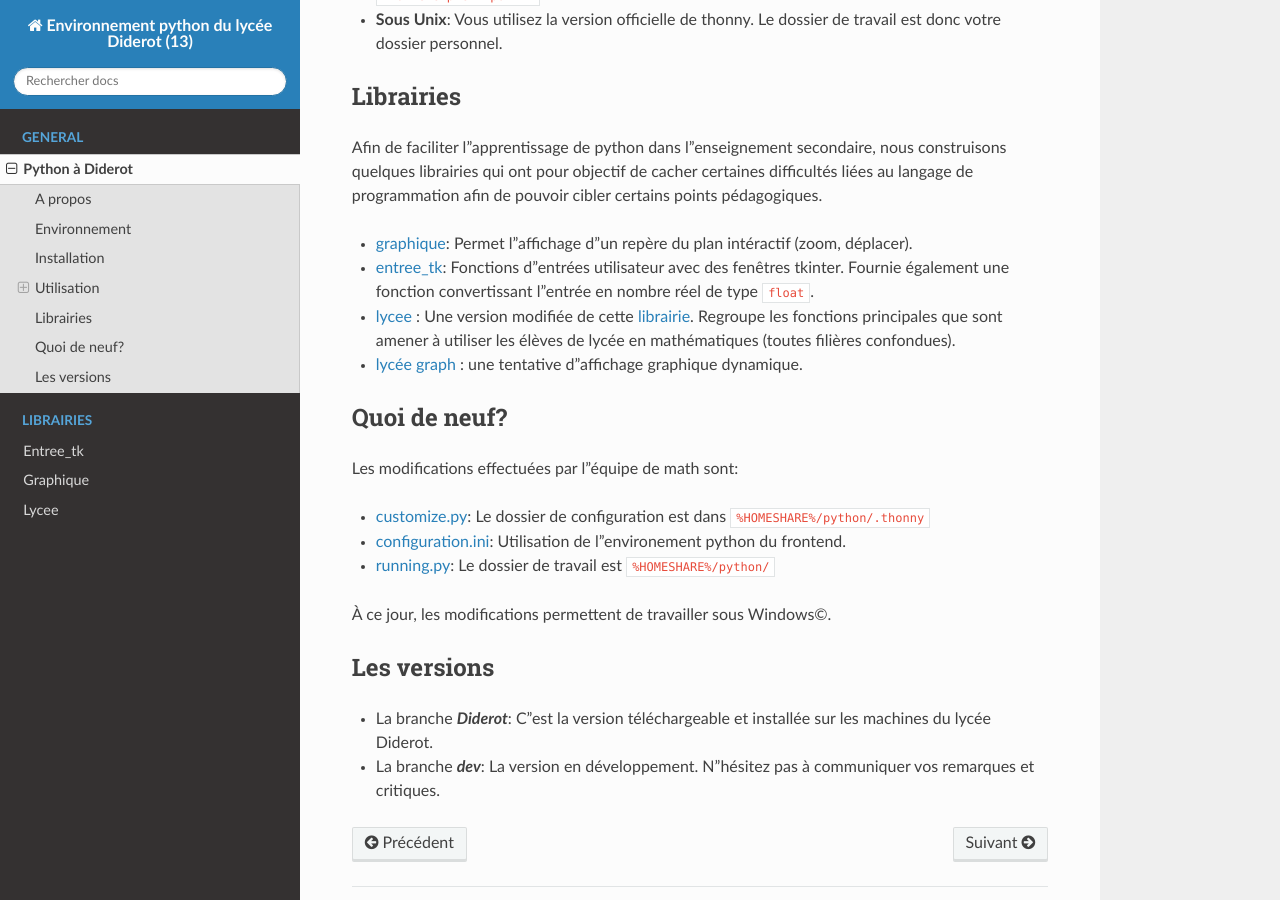
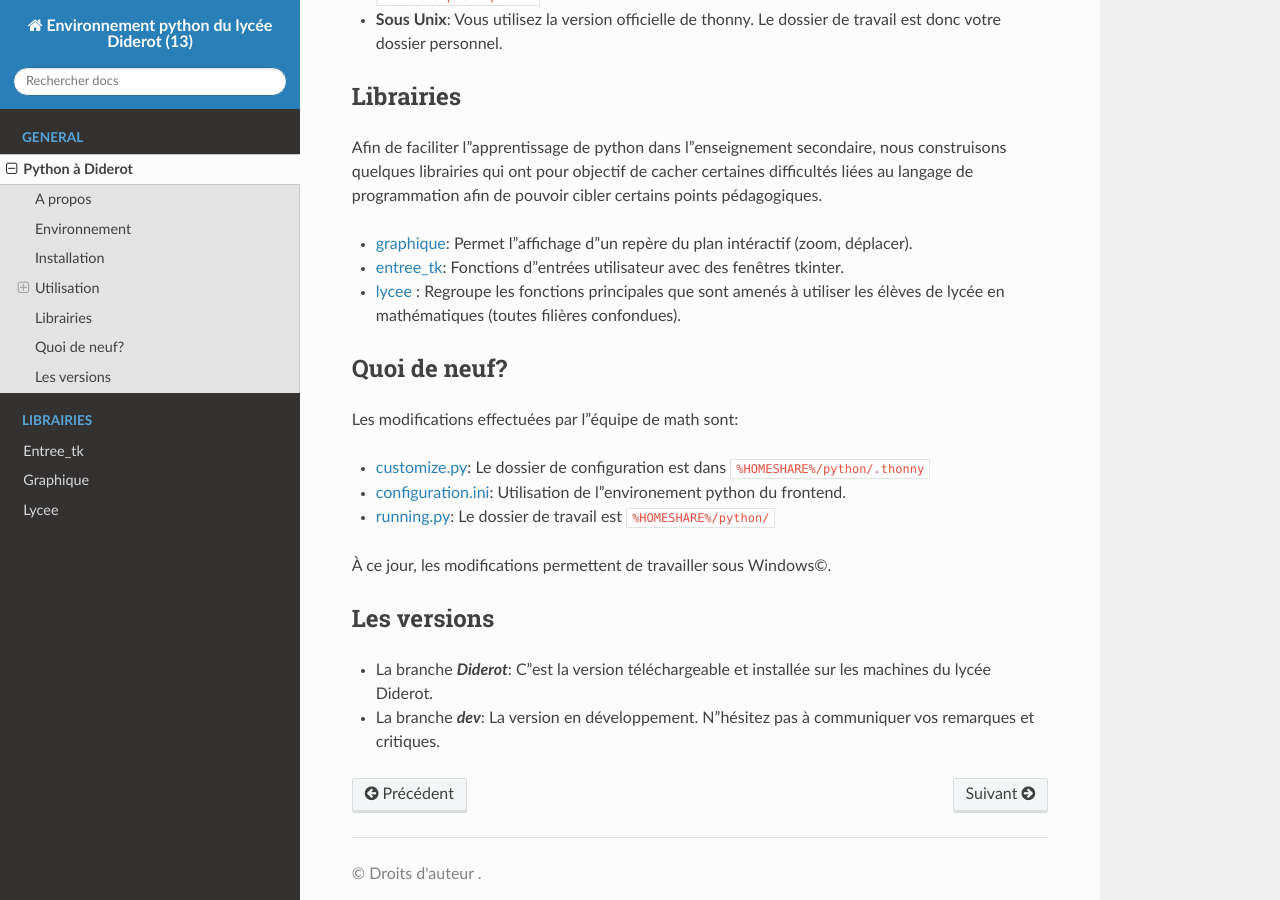
Before and after one commit to Pydiderot/pydiderotIDE, a Sphinx documentation site: the page built from docs/index.md, in a window 1280 px wide and 900 px high, scrolled down 1442 px. Built offline with Sphinx 7.4.7 and the Read the Docs theme 2.0.0, drawn with Linux system fonts in a browser that asks for light colours.

Commit message:
encore du menage et de la doc

```diff
--- a/docs/conf.py
+++ b/docs/conf.py
@@ -193,7 +193,7 @@
 github_doc_root = 'https://github.com/cspaier/thonny/tree/diderot/'
 def setup(app):
     app.add_config_value('recommonmark_config', {
-        'url_resolver': lambda url: github_doc_root + url,
+        'url_resolver': lambda url: url,
         'auto_toc_tree_section': 'Contents',
         'enable_auto_toc_tree': False
     }, True)
--- a/docs/index.md
+++ b/docs/index.md
@@ -37,10 +37,9 @@
 ## Librairies
 Afin de faciliter l'apprentissage de python dans l'enseignement secondaire, nous construisons quelques librairies qui ont pour objectif de cacher certaines difficultés liées au langage de programmation afin de pouvoir cibler certains points pédagogiques.
 
-- [graphique](librairies/graphique.md): Permet l'affichage d'un repère du plan intéractif (zoom, déplacer).
-- [entree_tk](librairies/entree_tk.md): Fonctions d'entrées utilisateur avec des fenêtres tkinter. Fournie également une fonction convertissant l'entrée en nombre réel de type `float`.
-- [lycee](https://github.com/cspaier/thonny/blob/diderot/Thonny/Lib/site-packages/lycee.py) : Une version modifiée de cette [librairie](http://download.tuxfamily.org/amienspython/lycee.py). Regroupe les fonctions principales que sont amener à utiliser les élèves de lycée en mathématiques (toutes filières confondues).
-- [lycée graph](https://github.com/cspaier/thonny/blob/diderot/Thonny/Lib/site-packages/lycee_graph.py) : une tentative d'affichage graphique dynamique.
+- [graphique](/Librairies/graphique/): Permet l'affichage d'un repère du plan intéractif (zoom, déplacer).
+- [entree_tk](/librairies/entree_tk/): Fonctions d'entrées utilisateur avec des fenêtres tkinter.
+- [lycee](/libraries/lycee/) : Regroupe les fonctions principales que sont amenés à utiliser les élèves de lycée en mathématiques (toutes filières confondues).
 
 
 ## Quoi de neuf?
```
Also changed, not shown: docs/librairies/lycee.md (renamed from docs/librairies/lycee_doc.md, +23 -11 lines), docs/librairies/entree_tk.md (renamed from docs/librairies/entree_tk_doc.md), docs/librairies/graphique.md (renamed from docs/librairies/graphique_doc.md).
